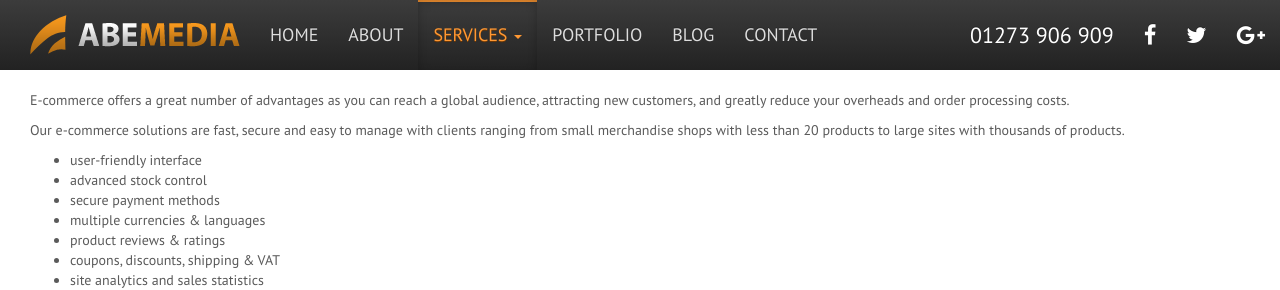
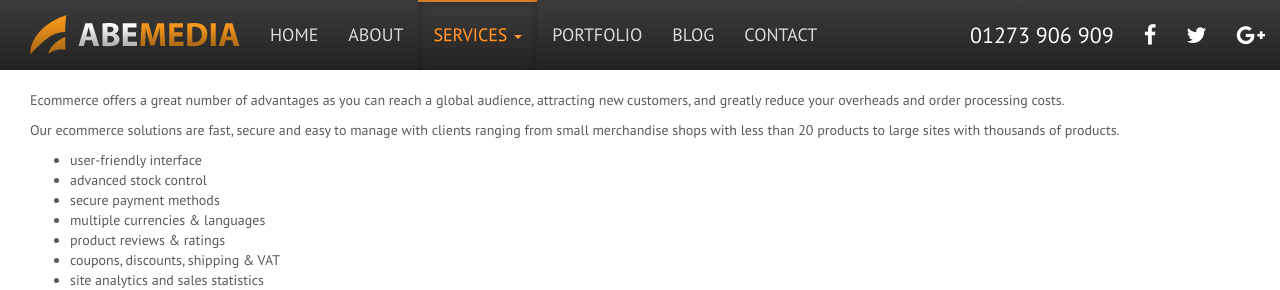
Before and after one commit to abemedia/abemedia.github.io, a Jekyll site: the page built from ecommerce-web-design.md, in a window 1280 px wide. Shown: the top 290 px of the page. Built offline with Jekyll 4.4.1, drawn with Linux system fonts in a browser that asks for light colours; nearby versions of some CDN libraries.

Commit message:
Update ecommerce-web-design.md

```diff
--- a/ecommerce-web-design.md
+++ b/ecommerce-web-design.md
@@ -1,7 +1,7 @@
 ---
 layout: default
 category: services
-title: Web Design & Development
+title: Ecommerce Website Design Brighton
 slug: ecommerce-web-design
 lead: Easy to manage, secure payments...
 sitemap:
@@ -20,9 +20,9 @@ bottom:
         title: Our Services
 ---
 
-E-commerce offers a great number of advantages as you can reach a global audience, attracting new customers, and greatly reduce your overheads and order processing costs.
+Ecommerce offers a great number of advantages as you can reach a global audience, attracting new customers, and greatly reduce your overheads and order processing costs.
 
-Our e-commerce solutions are fast, secure and easy to manage with clients ranging from small merchandise shops with less than 20 products to large sites with thousands of products.
+Our ecommerce solutions are fast, secure and easy to manage with clients ranging from small merchandise shops with less than 20 products to large sites with thousands of products.
 
 - user-friendly interface
 - advanced stock control
```
